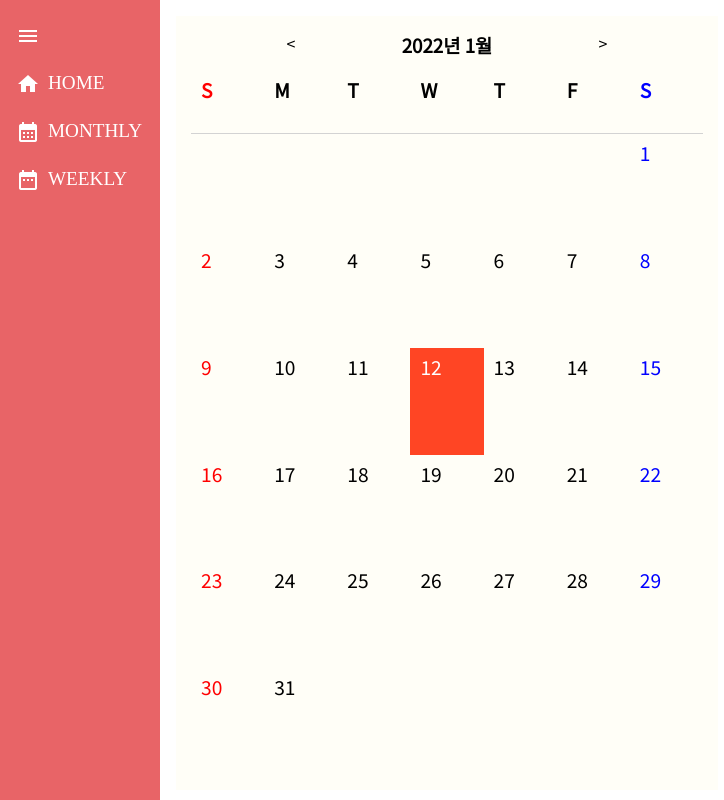
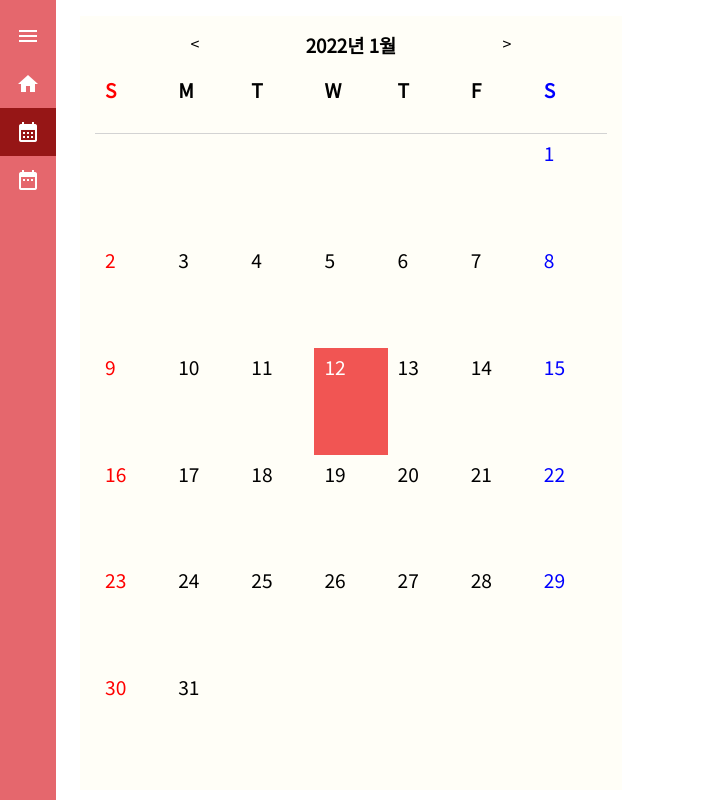
Before and after one commit to yohanbaeyo/StudyPlanner_Vue, a Vue app: page /monthly in a window 1280 px wide. Shown: the whole page, without its empty margins (0-724 px from the left). Built offline with nearby package versions, Linux system fonts and the light colour scheme.

Commit message:
UI super upgraded

```diff
--- a/src/App.vue
+++ b/src/App.vue
@@ -1,8 +1,10 @@
 <template>
   <div id="app">
-    <div style="display: flex">
-      <NavBar @changeShowingType="changeShowingType"></NavBar>
-<!--      <MonthlyCalendar :showing-type="showingType" v-if="showingType===ShowingType.MONTHLY"></MonthlyCalendar>-->
+    <div  ref="back" style="display: none; position: fixed; top: 0; left: 0; width: 100vw; height: 100vh; background: rgba(0,0,0,0.7);">
+    </div>
+    <div>
+      <NavBar @changeShowingType="changeShowingType" @navCollapsed="changeNavCollapsed"></NavBar>
+      <!--      <MonthlyCalendar :showing-type="showingType" v-if="showingType===ShowingType.MONTHLY"></MonthlyCalendar>-->
       <router-view ></router-view>
     </div>
 
@@ -42,6 +44,13 @@ export default {
     changeShowingType(newShowingType) {
       console.log(newShowingType)
       this.showingType = newShowingType
+    },
+    changeNavCollapsed(willOpen) {
+      if(willOpen) {
+        this.$refs.back.style.display = 'block'
+      } else {
+        this.$refs.back.style.display = 'none';
+      }
     }
   }
 
--- a/src/Enums/Enums.js
+++ b/src/Enums/Enums.js
@@ -1,5 +1,6 @@
 export const ShowingType = Object.freeze({
     MONTHLY: Symbol("monthly"),
     WEEKLY: Symbol("weekly"),
-    DAILY: Symbol("daily")
+    DAILY: Symbol("daily"),
+    HOME: Symbol("home")
 })
--- a/src/components/MonthlyCalendar.vue
+++ b/src/components/MonthlyCalendar.vue
@@ -144,6 +144,7 @@ export default {
 
 #calendar-template {
   font-family: "Noto Sans KR", sans-serif;
+  margin-left: 4rem;
 }
 
 .Day-0 {
@@ -193,7 +194,7 @@ export default {
 }
 
 .currantDate {
-  background-color: #ff4524;
+  background-color: rgba(238, 40, 40, 0.79);
   color: white;
 }
 
--- a/src/components/NavBar.vue
+++ b/src/components/NavBar.vue
@@ -1,9 +1,9 @@
 <template>
-  <ul id="nav-bar" class="nav-collapsed" @mouseenter="toggleNavCollapsed" @mouseleave="toggleNavCollapsed">
-    <li><span class="material-icons md-24" style="color: white" >menu</span></li>
-    <li><router-link to="/"><span class="material-icons md-24" style="color: white">home</span><span class="nav-bar-span nav-collapsed" style="margin-left: 0.5rem">HOME</span></router-link></li>
-    <li @click="$emit('changeShowingType', ShowingType.MONTHLY)"> <router-link to="/monthly"><span class="material-icons md-24" style="color: white">calendar_month</span><span class="nav-bar-span nav-collapsed" style="margin-left: 0.5rem">MONTHLY</span></router-link></li>
-    <li @click="$emit('changeShowingType', ShowingType.WEEKLY)"> <router-link to="/weekly"><span class="material-icons md-24" style="color: white">date_range</span><span class="nav-bar-span nav-collapsed" style="margin-left: 0.5rem">WEEKLY</span></router-link></li>
+  <ul id="nav-bar" class="nav-collapsed" @mouseleave="makeNavCollapsed">
+    <li style="margin-top: 0.75rem"  @mouseenter="makeNavNotCollapsed"><span class="material-icons md-24" style="color: white" >menu</span></li>
+    <li @click="$emit('changeShowingType', ShowingType.HOME)" :class="{'router-link-parent-exact-active' : subIsActive('/')}"><router-link :to="{name: 'Index'}"><span class="material-icons md-24" style="color: white">home</span><span class="nav-bar-span nav-collapsed" style="margin-left: 0.5rem">HOME</span></router-link></li>
+    <li @click="$emit('changeShowingType', ShowingType.MONTHLY)" :class="{'router-link-parent-exact-active' : subIsActive('/monthly')}"> <router-link to="/monthly"><span class="material-icons md-24" style="color: white">calendar_month</span><span class="nav-bar-span nav-collapsed" style="margin-left: 0.5rem">MONTHLY</span></router-link></li>
+    <li @click="$emit('changeShowingType', ShowingType.WEEKLY)" :class="{'router-link-parent-exact-active' : subIsActive('/weekly')}"> <router-link to="/weekly"><span class="material-icons md-24" style="color: white">date_range</span><span class="nav-bar-span nav-collapsed" style="margin-left: 0.5rem">WEEKLY</span></router-link></li>
   </ul>
 </template>
 
@@ -20,14 +20,37 @@ export default {
     }
   },
   methods: {
-    toggleNavCollapsed() {
+    makeNavCollapsed() {
+      let $ul = document.getElementById("nav-bar")
+      $ul.classList.add("nav-collapsed")
+      let $spans = document.getElementsByClassName("nav-bar-span")
+      for (let $span of $spans) {
+        $span.classList.add("nav-collapsed")
+      }
+      // console.log($ul.classList)
+      this.navCollapsed = true
+      this.$emit('navCollapsed', false)
+    },
+    makeNavNotCollapsed() {
+      let $ul = document.getElementById("nav-bar")
+      $ul.classList.remove("nav-collapsed")
+      let $spans = document.getElementsByClassName("nav-bar-span")
+      for (let $span of $spans) {
+        $span.classList.remove("nav-collapsed")
+      }
+      // console.log($ul.classList)
+      this.navCollapsed = false
+      this.$emit('navCollapsed', true)
+    },
+    toogleNavCollapsed() {
       let $ul = document.getElementById("nav-bar")
       $ul.classList.toggle("nav-collapsed")
       let $spans = document.getElementsByClassName("nav-bar-span")
       for (let $span of $spans) {
         $span.classList.toggle("nav-collapsed")
       }
-      console.log($ul.classList)
+      // console.log($ul.classList)
+      this.$emit('navCollapsed', this.navCollapsed)
       this.navCollapsed = !(this.navCollapsed)
     },
     clickParams() {
@@ -38,6 +61,12 @@ export default {
     },
     forDebug() {
       console.log("DASDSADAD")
+    },
+    subIsActive(input) {
+      const paths = Array.isArray(input) ? input : [input]
+      return paths.some(path => {
+        return (this.$route.path.indexOf(path) === 0 && (this.$route.path.length===input.length || this.$route.path[input.length]==='/')) // current path starts with this path string
+      })
     }
   },
 }
@@ -48,7 +77,7 @@ ul {
   text-decoration: none;
   list-style-type: none;
   padding-left: 0;
-  background-color: #e86467;
+  background-color: #e5676d;
   margin-top: 0;
   height: calc(var(--realVh) * 100);
   width: 10rem;
@@ -58,6 +87,8 @@ ul {
   -moz-user-select: none;
   -webkit-user-select: none;
   user-select: none;
+  position: fixed;
+  top: 0; left: 0;
 }
 
 ul.nav-collapsed {
@@ -67,13 +98,16 @@ ul.nav-collapsed {
 
 ul li{
   display: block;
-  margin-top: 1.5rem;
-  margin-left: 1rem ;
   color: white;
   font-size: 1.2rem;
   height: 1.5rem;
   overflow: hidden;
+  padding-top: 0.75rem;
+  padding-bottom: 0.75rem;
+  padding-left: 1rem ;
+
 }
+
 ul li a {
   display: flex;
   color: white;
@@ -100,4 +134,8 @@ li span {
   vertical-align: center;
 }
 
+.router-link-parent-exact-active {
+  background-color: #961616;
+}
+
 </style>
```
